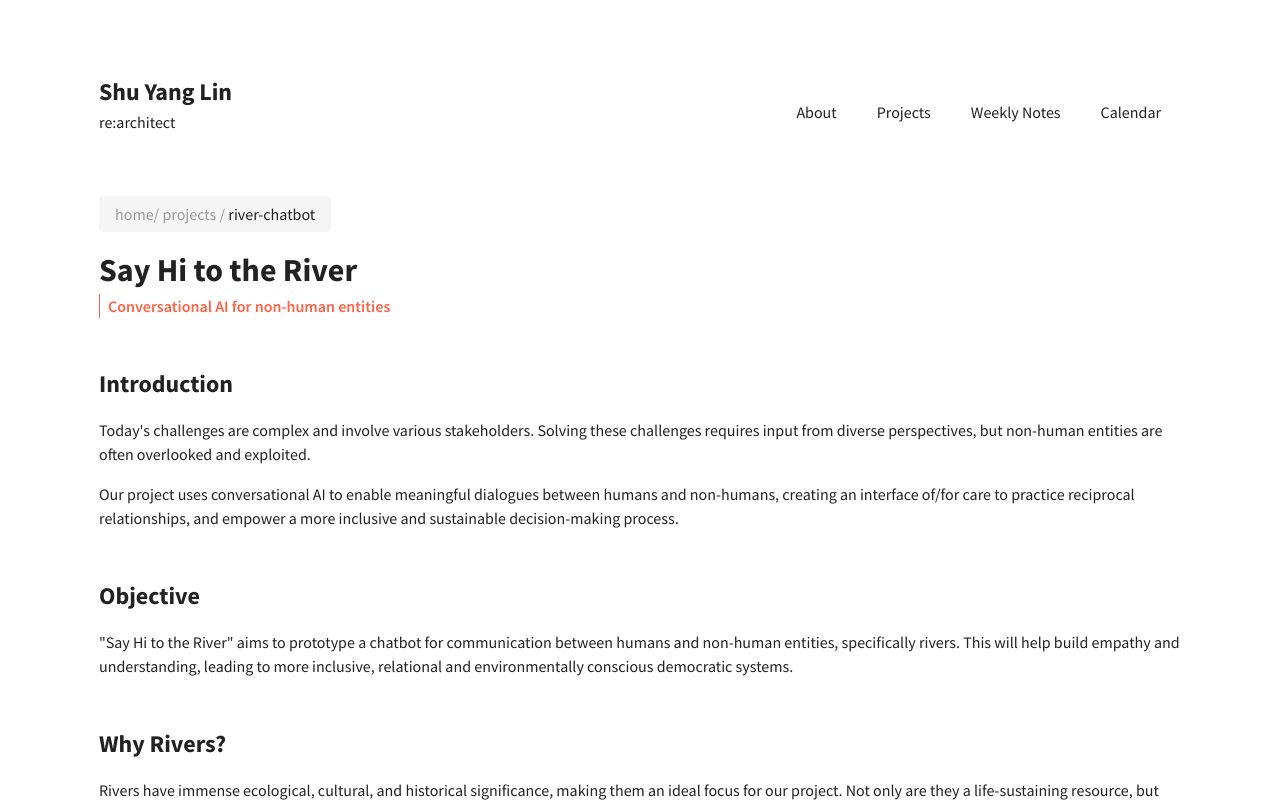
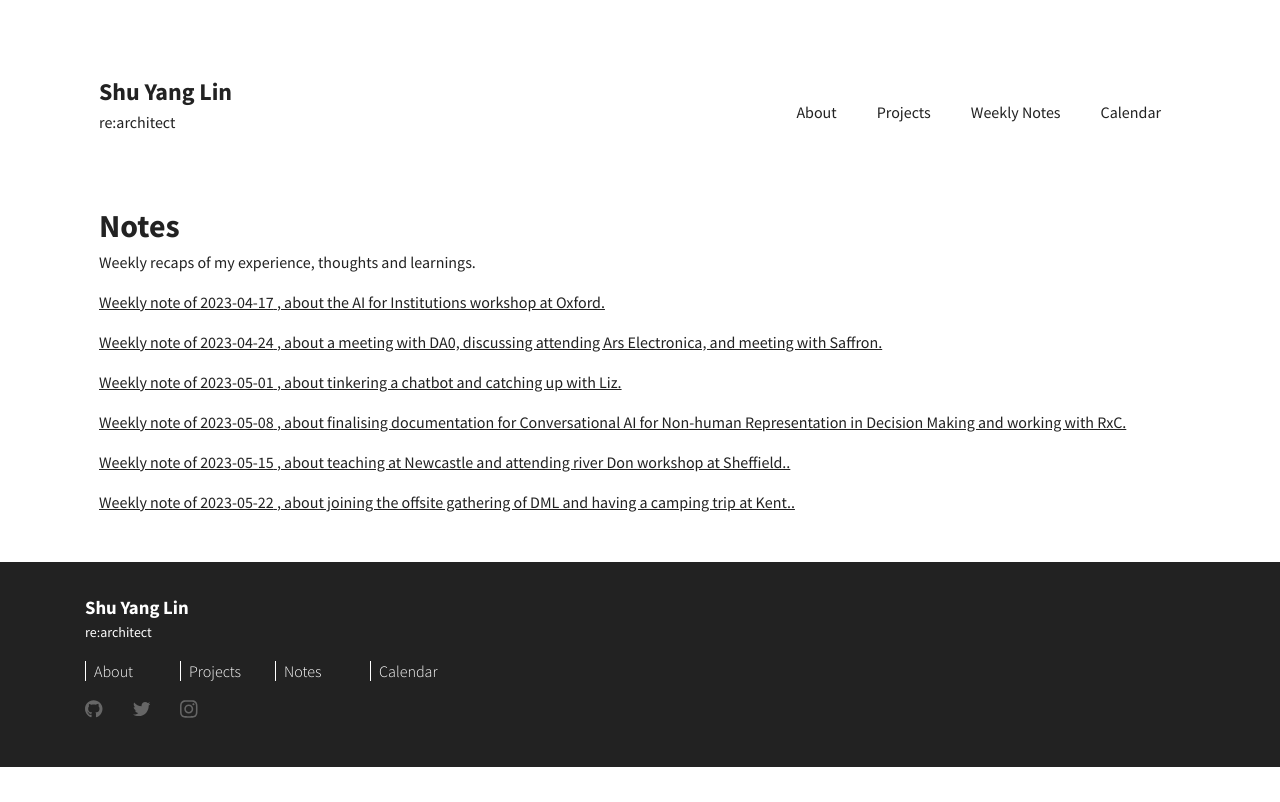
Before and after one commit to shuyanglin/shuyanglin, a React (Create React App) app: page /#/notes in a window 1280 px wide. Before the commit this address led to /#/projects/river-chatbot. Shown: the top 802 px of the page. Built offline with nearby package versions, Linux system fonts and the light colour scheme.

Commit message:
update notes

```diff
--- a/src/components/Notes/Notes.js
+++ b/src/components/Notes/Notes.js
@@ -6,27 +6,27 @@ function Notes() {
   const allWeeksNotes = [{
     date: "2023-04-17",
     slug: "2023-04-17",
-    about: "AI for Institutions"
+    about: "the AI for Institutions workshop at Oxford"
   },{
     date: "2023-04-24",
     slug: "2023-04-24",
-    about: "ArtsElectronic"
+    about: "a meeting with DA0, discussing attending Ars Electronica, and meeting with Saffron"
   },{
     date: "2023-05-01",
     slug: "2023-05-01",
-    about: ""
+    about: "tinkering a chatbot and catching up with Liz"
   },{
     date: "2023-05-08",
     slug: "2023-05-08",
-    about: "Conversational AI for Non-human Representation in Decision Making"
+    about: "finalising documentation for Conversational AI for Non-human Representation in Decision Making and working with RxC"
   },{
     date: "2023-05-15",
     slug: "2023-05-15",
-    about: "Polis workshop at Newcastle"
+    about: "teaching at Newcastle and attending river Don workshop at Sheffield."
   },{
     date: "2023-05-22",
     slug: "2023-05-22",
-    about: "camping by the sea"
+    about: "joining the offsite gathering of DML and having a camping trip at Kent."
   }
 ]
 
@@ -56,7 +56,7 @@ function NoteCard({weeklyNote}){
       <p>Weekly note of {weeklyNote.date}
       {' '}
       {weeklyNote.about &&
-        `about ${weeklyNote.about}`
+        `, about ${weeklyNote.about}.`
       }
       </p>
     </>
```
